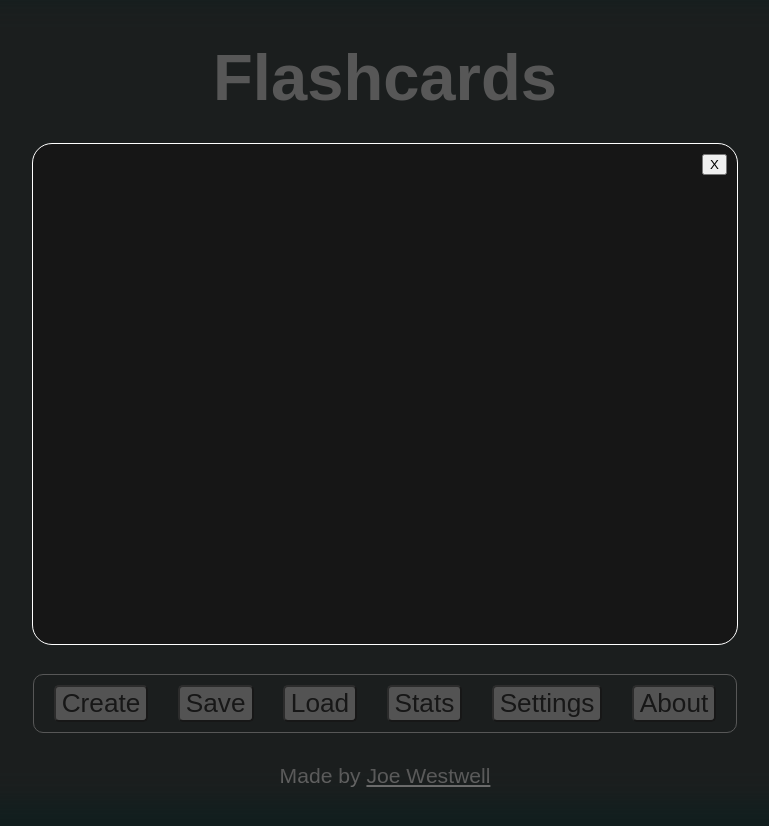
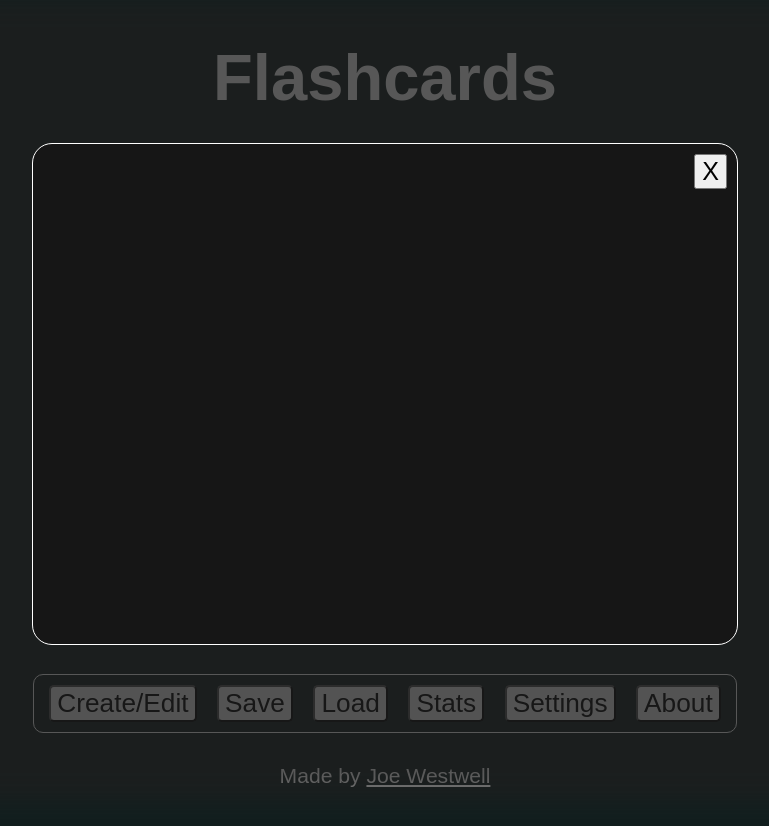
Before and after one commit to J-Wll/flashcards, a React (Vite) app: page / in a window 1280 px wide. Both pictures are taken after a click on the button "Load". Shown: the top 826 px of the page, without its empty margins (255-1024 px from the left). Built offline with nearby package versions, Linux system fonts and the light colour scheme.

Commit message:
Added edit mode to create window, currently just loads the existing flashcard data

```diff
--- a/src/FlashcardHandler.jsx
+++ b/src/FlashcardHandler.jsx
@@ -73,7 +73,8 @@ export default function FlashcardHandler() {
 
     return (
         <>
-            {overlayMode != "none" ? <OverlayWindow overlayMode={overlayMode} resetOverlay={() =>updateOverlayMode("none")} createCards={createCards} /> : <></>}
+            {/* if overlay mode is not none, return the overlayWindow component, else return empty fragment */}
+            {overlayMode != "none" ? <OverlayWindow overlayMode={overlayMode} question={stateQuestions[questionNum]} resetOverlay={() =>updateOverlayMode("none")} createCards={createCards} /> : <></>}
 
 
             {/* functions for program control are passed into the component */}
@@ -83,7 +84,7 @@ export default function FlashcardHandler() {
 
             {/* these buttons should have labels going upwards and open a centered large closable window over the rest of the content */}
             <div className="control-bar responsive-width">
-                <ToolTip element={<button className="control-buttons" onClick={() => updateOverlayMode("create")}>Create</button>} tooltipText={"Create new flashcards"} />
+                <ToolTip element={<button className="control-buttons" onClick={() => updateOverlayMode("create")}>Create/Edit</button>} tooltipText={"Create new flashcards"} />
                 <ToolTip element={<button className="control-buttons" onClick={saveCards}>Save</button>} tooltipText={"Save your set of flashcards"} />
                 <ToolTip element={<button className="control-buttons" onClick={() => updateOverlayMode("load")}>Load</button>} tooltipText={"Load a set of flashcards"} />
                 <ToolTip element={<button className="control-buttons" onClick={() => updateOverlayMode("stats")}>Stats</button>} tooltipText={"Your study stats"} />
--- a/src/OverlayWindow.jsx
+++ b/src/OverlayWindow.jsx
@@ -1,22 +1,56 @@
 import "./css/OverlayWindow.css"
 import "./css/Utility.css"
-import { useRef } from "react";
+import { useRef, useState } from "react";
 
 export default function OverlayWindow(props) {
 
     // From the create cards button
-    function createCardWindow() {
+    function createEditCardWindow() {
         const frontRef = useRef(null)
         const backRef = useRef(null)
+        let [createOrEdit, updateCreateOrEdit] = useState("Create")
+        let [c, r] = useState(0)
+
+
+        function getExistingFront() {
+            if (createOrEdit === "Edit") {
+                return props.question.front;
+            }
+            return ""
+        }
+
+        function getExistingBack() {
+            if (createOrEdit === "Edit") {
+                return props.question.back;
+            }
+            return ""
+        }
+
+
+        let existingFront = getExistingFront();
+        let existingBack = getExistingBack();
+
         return (
             <>
-                <p className="text-white ft-3">Create a flashcard</p>
+                <div className="horizontal-container">
+                    <button className="ft-3" onClick={() => updateCreateOrEdit("Create")}>Create</button>
+                    <span className="text-white ft-3"> | </span>
+                    <button className="ft-3" onClick={() => updateCreateOrEdit("Edit")}>Edit</button>
+                </div>
+                {/* <p className="text-white ft-3">Create a flashcard</p> */}
                 <div className="overlay-input-section">
                     <label className="text-white ft-3">Front</label>
-                    <textarea className="ft-3" id="create-front-input" ref={frontRef}></textarea>
+                    <textarea className="ft-3" id="create-front-input" ref={frontRef} defaultValue={getExistingFront()}></textarea>
+
                     <label className="text-white ft-3">Back</label>
-                    <textarea className="ft-3" id="create-back-input" ref={backRef}></textarea>
-                    <button className="ft-3" onClick={() => props.createCards(frontRef.current.value, backRef.current.value)}>Create</button>
+                    <textarea className="ft-3" id="create-back-input" ref={backRef} defaultValue={getExistingBack()}></textarea>
+
+                    <div className="horizontal-container">
+                        <label className="text-white ft-3" htmlFor="mc-checkbox">Multiple choice?</label>
+                        <input type="checkbox" id="mc-checkbox" />
+                    </div>
+
+                    <button className="ft-3" onClick={() => props.createCards(frontRef.current.value, backRef.current.value)}>{createOrEdit}</button>
                 </div>
             </>
         )
@@ -39,7 +73,7 @@ export default function OverlayWindow(props) {
     function setOverlayContent() {
         switch (props.overlayMode) {
             case "create":
-                return createCardWindow();
+                return createEditCardWindow();
             case "save":
                 break;
             case "load":
@@ -60,7 +94,7 @@ export default function OverlayWindow(props) {
             <div className="background-blur" />
 
             <div className="overlay-window responsive-width">
-                <button className="overlay-close" onClick={props.resetOverlay}>X</button>
+                <button className="overlay-close ft-3" onClick={props.resetOverlay}>X</button>
                 {setOverlayContent()}
             </div>
         </>
--- a/src/css/Utility.css
+++ b/src/css/Utility.css
@@ -41,6 +41,16 @@
     font-size: calc(16px + 0.4dvw);
 }
 
+.horizontal-container{
+    display: flex;
+    flex-direction: row;
+    justify-content: center;
+}
+
+.horizontal-container *{
+    margin: 10px;
+}
+
 .responsive-width{
     width: 55% !important;
 }
```
